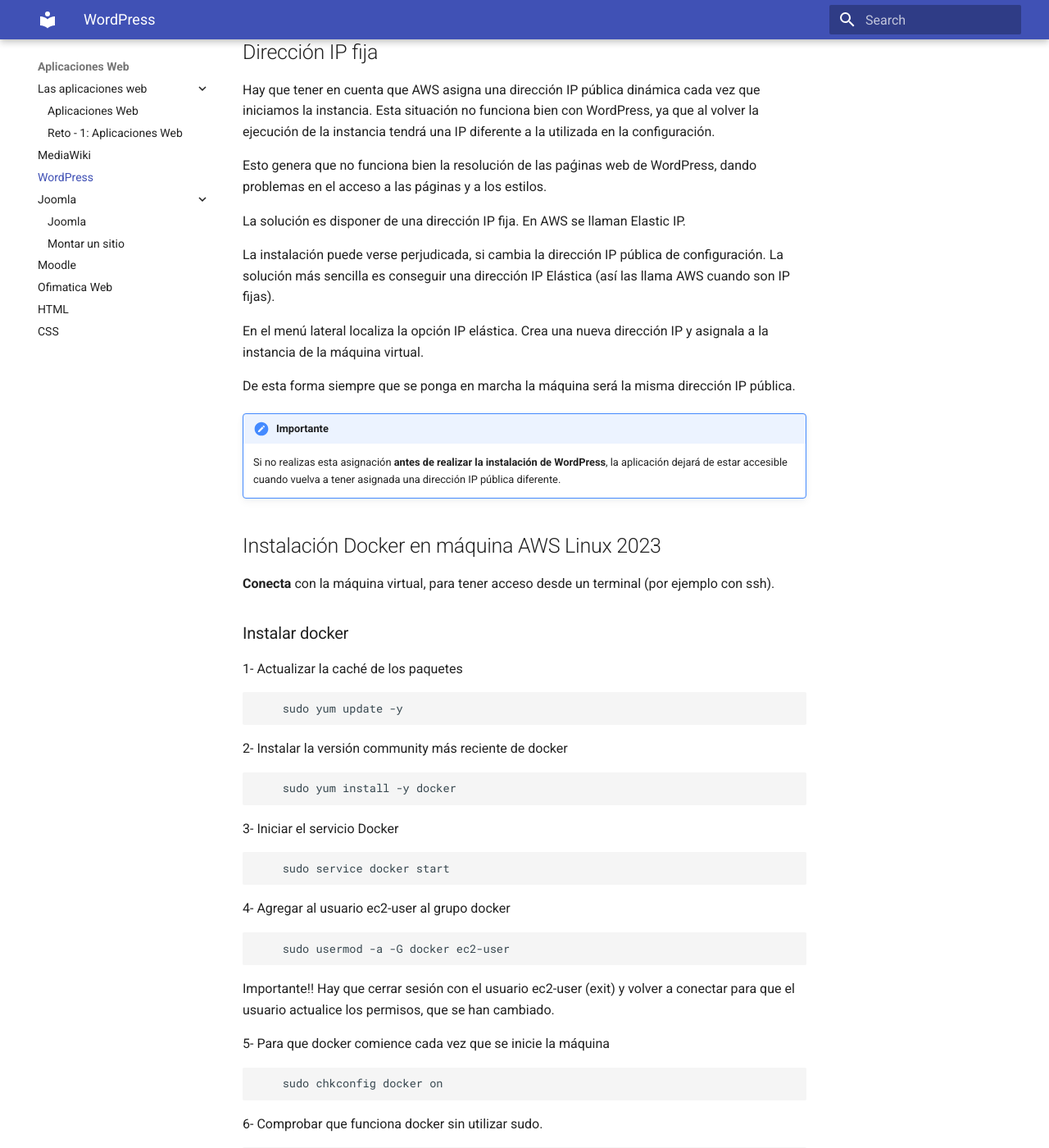
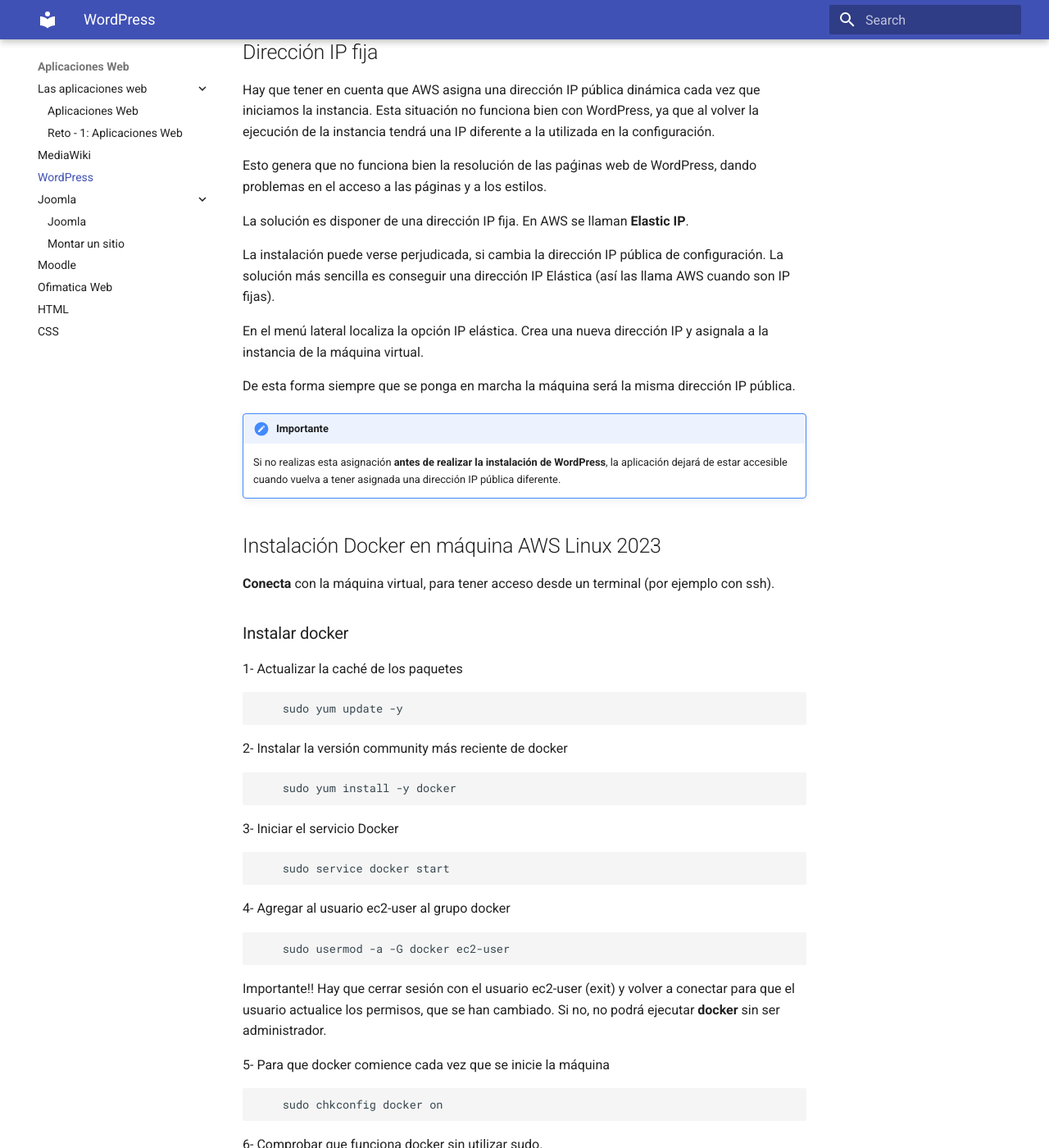
Before and after one commit to sever8a/awe, an MkDocs documentation site: the page built from appweb/wordpress.md, in a window 1280 px wide and 1400 px high, scrolled down 1733 px. Shown: the whole window at 82% size. Built offline with MkDocs 1.6.1 and Material for MkDocs 9.7.7, drawn with Linux system fonts in a browser that asks for light colours.

Commit message:
peque correccion

````diff
--- a/appweb/wordpress.md
+++ b/appweb/wordpress.md
@@ -79,7 +79,7 @@
 
 Esto genera que no funciona bien la resolución de las paǵinas web de WordPress, dando problemas en el acceso a las páginas y a los estilos.
 
-La solución es disponer de una dirección IP fija. En AWS se llaman Elastic IP.
+La solución es disponer de una dirección IP fija. En AWS se llaman **Elastic IP**.
 
 La instalación puede verse perjudicada, si cambia la dirección IP pública de configuración. La solución más sencilla es conseguir una dirección IP Elástica (así las llama AWS cuando son IP fijas).
 
@@ -122,7 +122,7 @@
     sudo usermod -a -G docker ec2-user
 ```
 
-Importante!! Hay que cerrar sesión con el usuario ec2-user (exit) y volver a conectar para que el usuario actualice los permisos, que se han cambiado.
+Importante!! Hay que cerrar sesión con el usuario ec2-user (exit) y volver a conectar para que el usuario actualice los permisos, que se han cambiado. Si no, no podrá ejecutar **docker** sin ser administrador.
 
 5- Para que docker comience cada vez que se inicie la máquina
 
````
